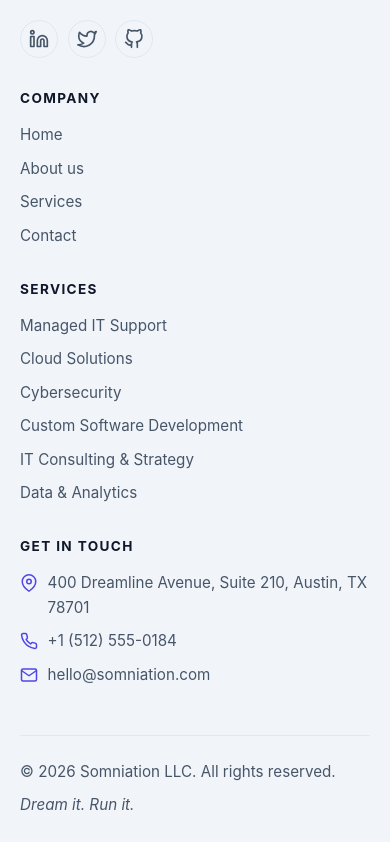
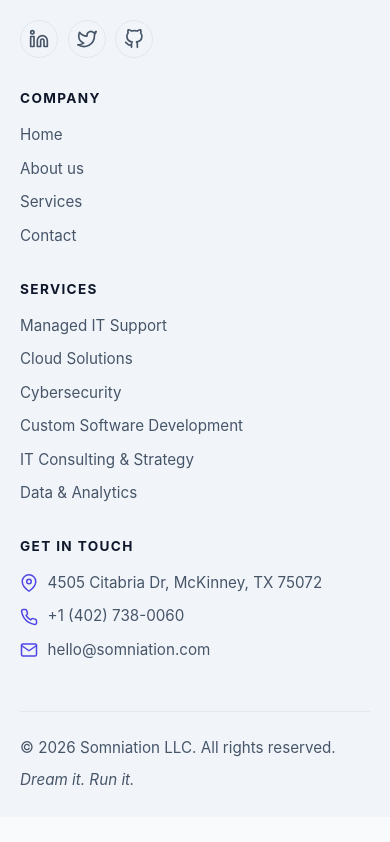
Before and after one commit to rjuidev24/somniation, an Angular app: page / in a window 390 px wide. Shown: the part 7761-8603 px from the top of the page. After the commit the page ends 8578 px from the top, so only its background shows below. Built offline with nearby package versions, Linux system fonts and the light colour scheme.

Commit message:
Corrected address and phone no.

```diff
--- a/src/app/core/data.ts
+++ b/src/app/core/data.ts
@@ -296,8 +296,8 @@ export const FAQS: Faq[] = [
 ];
 
 export const CONTACT_INFO = {
-  address: '400 Dreamline Avenue, Suite 210, Austin, TX 78701',
-  phone: '+1 (512) 555-0184',
+  address: '4505 Citabria Dr, McKinney, TX 75072',
+  phone: '+1 (402) 738-0060',
   email: 'hello@somniation.com',
   hours: 'Mon–Fri, 7:00am – 7:00pm CT · 24/7 for critical incidents',
 };
```
